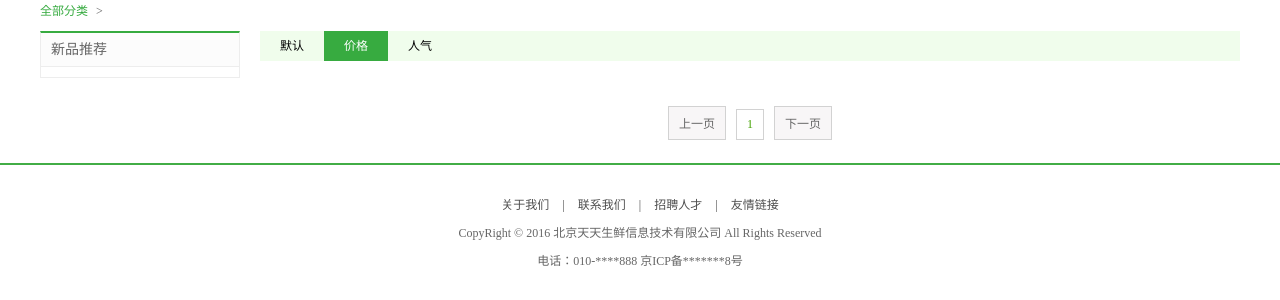
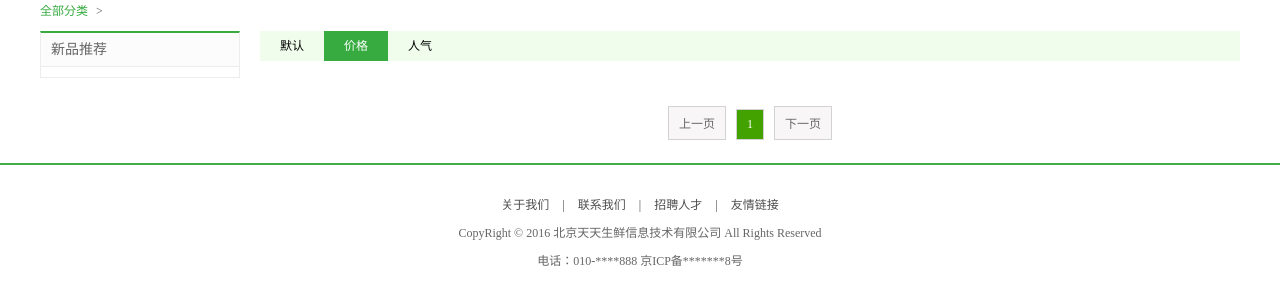
Before and after one commit to Qiu-peng/Ttsx_xm, a Django app: a page that uses ttsx_xm/templates/base.html in a window 1280 px wide. Shown: the part 196-496 px from the top of the page. Run offline with Django 3.2, Linux system fonts and the light colour scheme; data that the repository does not hold is empty.

Commit message:
修改页码按钮样式

```diff
--- a/ttsx_xm/static/css/main.css
+++ b/ttsx_xm/static/css/main.css
@@ -222,7 +222,7 @@ html,body{height:100%}
 .pagenation{height:32px;text-align:center;font-size:0;margin:30px auto;}
 .pagenation a{display:inline-block;border:1px solid #d2d2d2;background-color:#f8f6f7;font-size:12px;padding:7px 10px;color:#666;margin:5px}
 
-.pagenation .active{background-color:#fff;color:#43a200}
+.pagenation .active{background-color:#43a200;color:#fff}
 
 
 /* 商品详情样式 */
```
